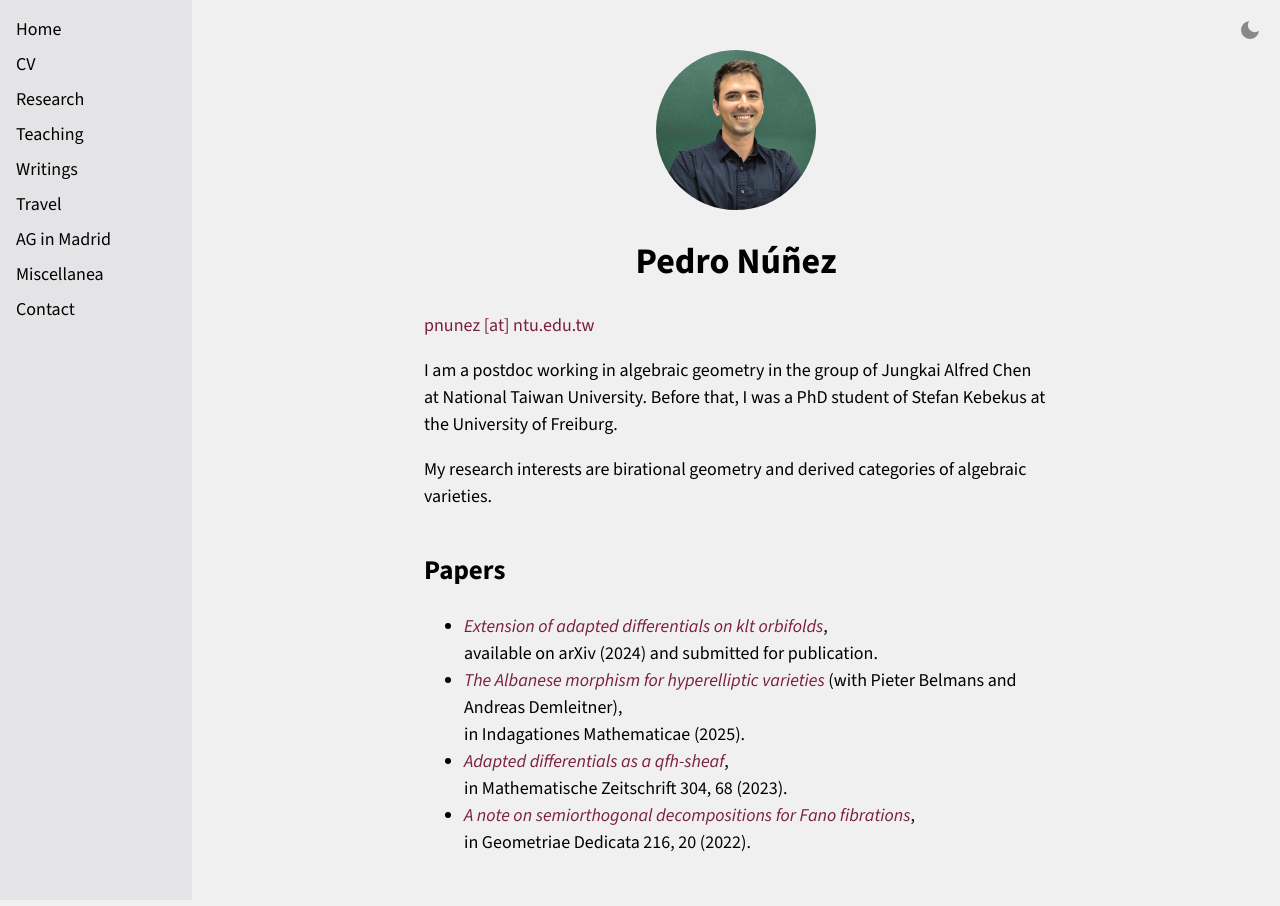
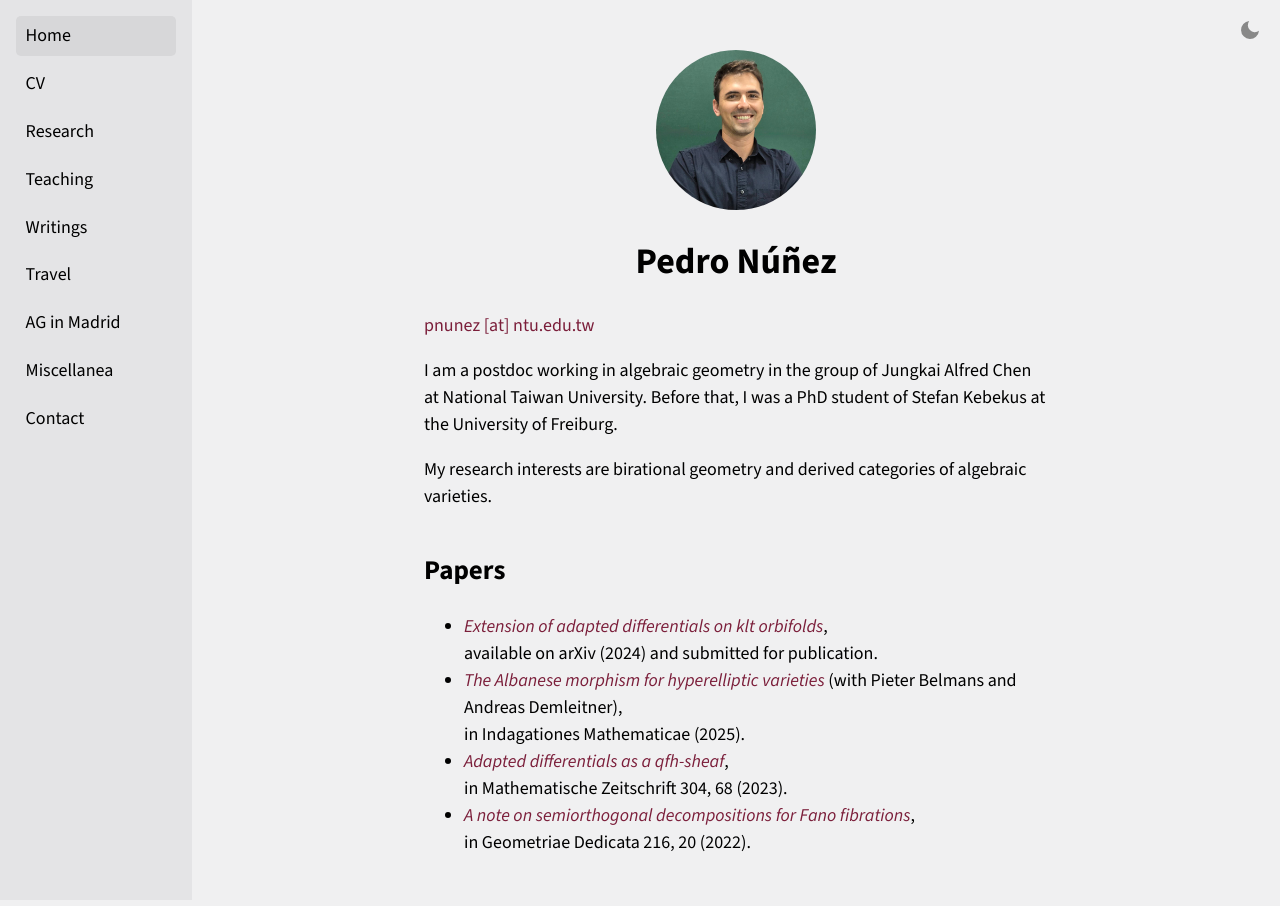
Before and after one commit to pedro-nunez/pedro-nunez.github.io, a Jekyll site: the page built from index.md, in a window 1280 px wide. Built offline with Jekyll 4.4.1, drawn with Linux system fonts in a browser that asks for light colours.

Commit message:
Shade nav links on hover and for the active page
Mirrors Astrofy's sidebar menu behavior: a light background on the
current page's link, a stronger one on hover. Astrofy detects the
active page with a client-side script matching an element ID; here
it's done directly in Liquid instead, comparing page.url per link,
since Jekyll already knows the current page at build time.

New --nav-active-bg/--nav-hover-bg variables use a black overlay in
light mode and a white one in dark mode, since shading darkens on a
light sidebar but needs to lighten on an already-dark one. Replaces
the old underline-on-hover for .site-nav specifically.

```diff
--- a/_includes/header.html
+++ b/_includes/header.html
@@ -11,15 +11,15 @@
 </header>
 
 <nav id="site-nav" class="site-nav" aria-label="Main navigation">
-  <a href="{{ '/' | relative_url }}">Home</a>
-  <a href="{{ '/cv/' | relative_url }}">CV</a>
-  <a href="{{ '/research/' | relative_url }}">Research</a>
-  <a href="{{ '/teaching/' | relative_url }}">Teaching</a>
-  <a href="{{ '/writings/' | relative_url }}">Writings</a>
-  <a href="{{ '/travel-map/' | relative_url }}">Travel</a>
-  <a href="{{ '/algebraic-geometry-in-madrid/' | relative_url }}">AG in Madrid</a>
-  <a href="{{ '/miscellanea/' | relative_url }}">Miscellanea</a>
-  <a href="{{ '/contact/' | relative_url }}">Contact</a>
+  <a href="{{ '/' | relative_url }}"{% if page.url == '/' %} class="active"{% endif %}>Home</a>
+  <a href="{{ '/cv/' | relative_url }}"{% if page.url == '/cv/' %} class="active"{% endif %}>CV</a>
+  <a href="{{ '/research/' | relative_url }}"{% if page.url == '/research/' %} class="active"{% endif %}>Research</a>
+  <a href="{{ '/teaching/' | relative_url }}"{% if page.url == '/teaching/' %} class="active"{% endif %}>Teaching</a>
+  <a href="{{ '/writings/' | relative_url }}"{% if page.url == '/writings/' %} class="active"{% endif %}>Writings</a>
+  <a href="{{ '/travel-map/' | relative_url }}"{% if page.url == '/travel-map/' %} class="active"{% endif %}>Travel</a>
+  <a href="{{ '/algebraic-geometry-in-madrid/' | relative_url }}"{% if page.url == '/algebraic-geometry-in-madrid/' %} class="active"{% endif %}>AG in Madrid</a>
+  <a href="{{ '/miscellanea/' | relative_url }}"{% if page.url == '/miscellanea/' %} class="active"{% endif %}>Miscellanea</a>
+  <a href="{{ '/contact/' | relative_url }}"{% if page.url == '/contact/' %} class="active"{% endif %}>Contact</a>
 </nav>
 
 <div id="nav-backdrop" class="nav-backdrop" hidden></div>
--- a/assets/css/main.css
+++ b/assets/css/main.css
@@ -9,6 +9,12 @@
   --accent-color: #7b1e3a;
   --accent-color-hover: #5e1729;
   --button-text-color: #fff;
+  /* Shading for nav links, layered on top of --sidebar-bg-color: a dark
+     overlay in light mode, a light one in dark mode (see the two dark
+     blocks below), since "shading" darkens on a light background but
+     needs to lighten on an already-dark one. */
+  --nav-active-bg: rgba(0, 0, 0, 0.06);
+  --nav-hover-bg: rgba(0, 0, 0, 0.12);
 }
 
 /* Falls back to the system's light/dark preference when no manual
@@ -21,6 +27,8 @@
     --accent-color: #daa520;
     --accent-color-hover: #b8860b;
     --button-text-color: #1a1a1a;
+    --nav-active-bg: rgba(255, 255, 255, 0.08);
+    --nav-hover-bg: rgba(255, 255, 255, 0.16);
   }
 }
 
@@ -34,6 +42,8 @@
   --accent-color: #daa520;
   --accent-color-hover: #b8860b;
   --button-text-color: #1a1a1a;
+  --nav-active-bg: rgba(255, 255, 255, 0.08);
+  --nav-hover-bg: rgba(255, 255, 255, 0.16);
 }
 
 body {
@@ -238,12 +248,18 @@ h2 {
 }
 
 .site-nav a {
+  border-radius: 0.3rem;
   color: inherit;
+  padding: 0.4rem 0.6rem;
   text-decoration: none;
 }
 
+.site-nav a.active {
+  background: var(--nav-active-bg);
+}
+
 .site-nav a:hover {
-  text-decoration: underline;
+  background: var(--nav-hover-bg);
 }
 
 /* Hidden on desktop; only used to close the mobile drawer. */
```
